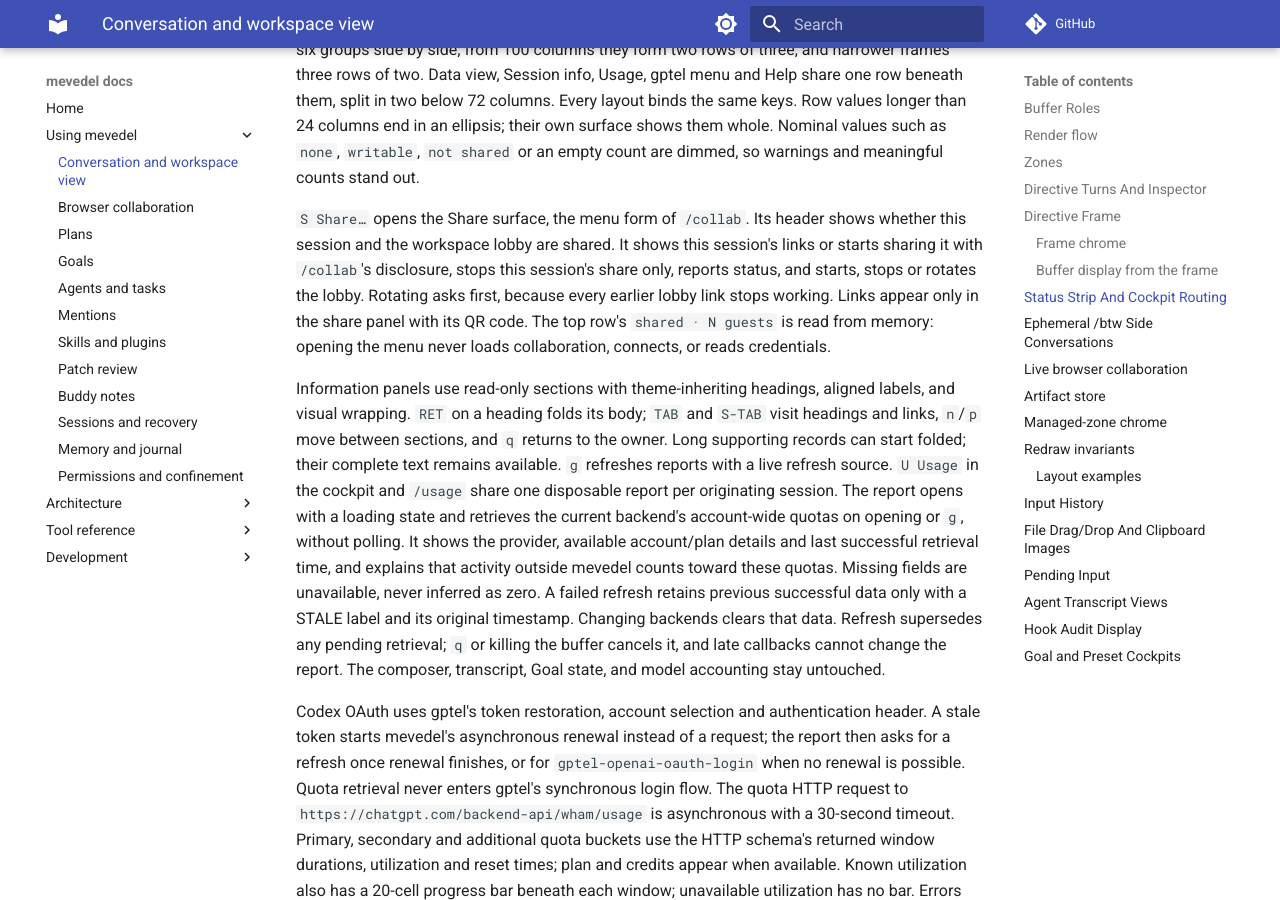
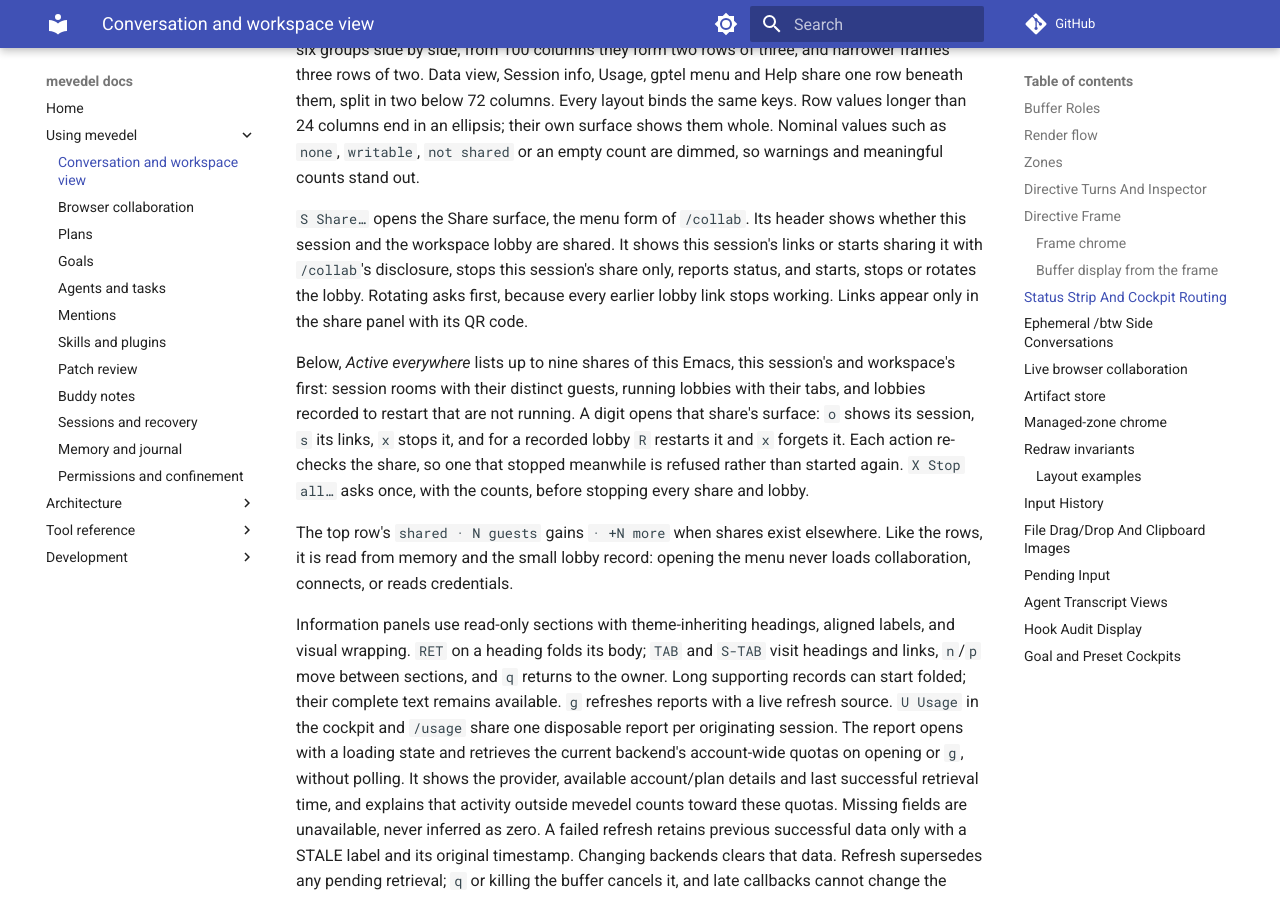
Before and after one commit to FrauH0lle/mevedel, an MkDocs documentation site: the page built from docs/view.md, in a window 1280 px wide and 900 px high, scrolled down 25851 px. Built offline with MkDocs 1.6.1 and Material for MkDocs 9.7.7, drawn with Linux system fonts in a browser that asks for light colours; comment, search, counter and statistics services are not loaded.

Commit message:
feat(collaboration): List every active share and stop them all
The Share surface showed only the current session's room and workspace
lobby, and `/collab status' reported the rest as one echo-area line with
no actions.  The surface now lists every room, running lobby and lobby
recorded to restart, each with its own actions, and stops everything at
once after one confirmation.

* mevedel-collaboration.el (mevedel-collaboration-shares)
(mevedel-collaboration-show-share, mevedel-collaboration-stop-share)
(mevedel-collaboration-stop-all): New.
(mevedel-collaboration--guest-count): New, from
(mevedel-collaboration-room-summary): Use it.

* mevedel-collaboration-lobby.el (mevedel-collaboration-lobby-shares)
(mevedel-collaboration-lobby-show-directory)
(mevedel-collaboration-lobby-stop-directory)
(mevedel-collaboration-lobby-stop-every): New.

* mevedel-menu.el (mevedel-menu--share): Add Active everywhere rows and
Stop all.
(mevedel-menu--share-item): New per-share surface.
(mevedel-menu--share-summary): Count shares elsewhere.

* mevedel-skills-ui.el (mevedel-cmd--collab): Add `stop all'.

* docs/collaboration.md, docs/view.md: Document the overview and stop all.

* test/test-mevedel-collaboration-commands.el
* test/test-mevedel-collaboration-lobby.el
* test/test-mevedel-menu.el: Cover the new functions.

```diff
--- a/docs/view.md
+++ b/docs/view.md
@@ -1246,9 +1246,20 @@ shows whether this session and the workspace lobby are shared. It shows this
 session's links or starts sharing it with `/collab`'s disclosure, stops this
 session's share only, reports status, and starts, stops or rotates the lobby.
 Rotating asks first, because every earlier lobby link stops working. Links
-appear only in the share panel with its QR code. The top row's `shared · N
-guests` is read from memory: opening the menu never loads collaboration,
-connects, or reads credentials.
+appear only in the share panel with its QR code.
+
+Below, *Active everywhere* lists up to nine shares of this Emacs, this
+session's and workspace's first: session rooms with their distinct guests,
+running lobbies with their tabs, and lobbies recorded to restart that are not
+running. A digit opens that share's surface: `o` shows its session, `s` its
+links, `x` stops it, and for a recorded lobby `R` restarts it and `x` forgets
+it. Each action re-checks the share, so one that stopped meanwhile is refused
+rather than started again. `X Stop all…` asks once, with the counts, before
+stopping every share and lobby.
+
+The top row's `shared · N guests` gains `· +N more` when shares exist
+elsewhere. Like the rows, it is read from memory and the small lobby record:
+opening the menu never loads collaboration, connects, or reads credentials.
 
 Information panels use read-only sections with theme-inheriting headings,
 aligned labels, and visual wrapping. `RET` on a heading folds its body; `TAB`
```
Also changed, not shown: docs/collaboration.md (+4 -1 lines), 7 other files.
